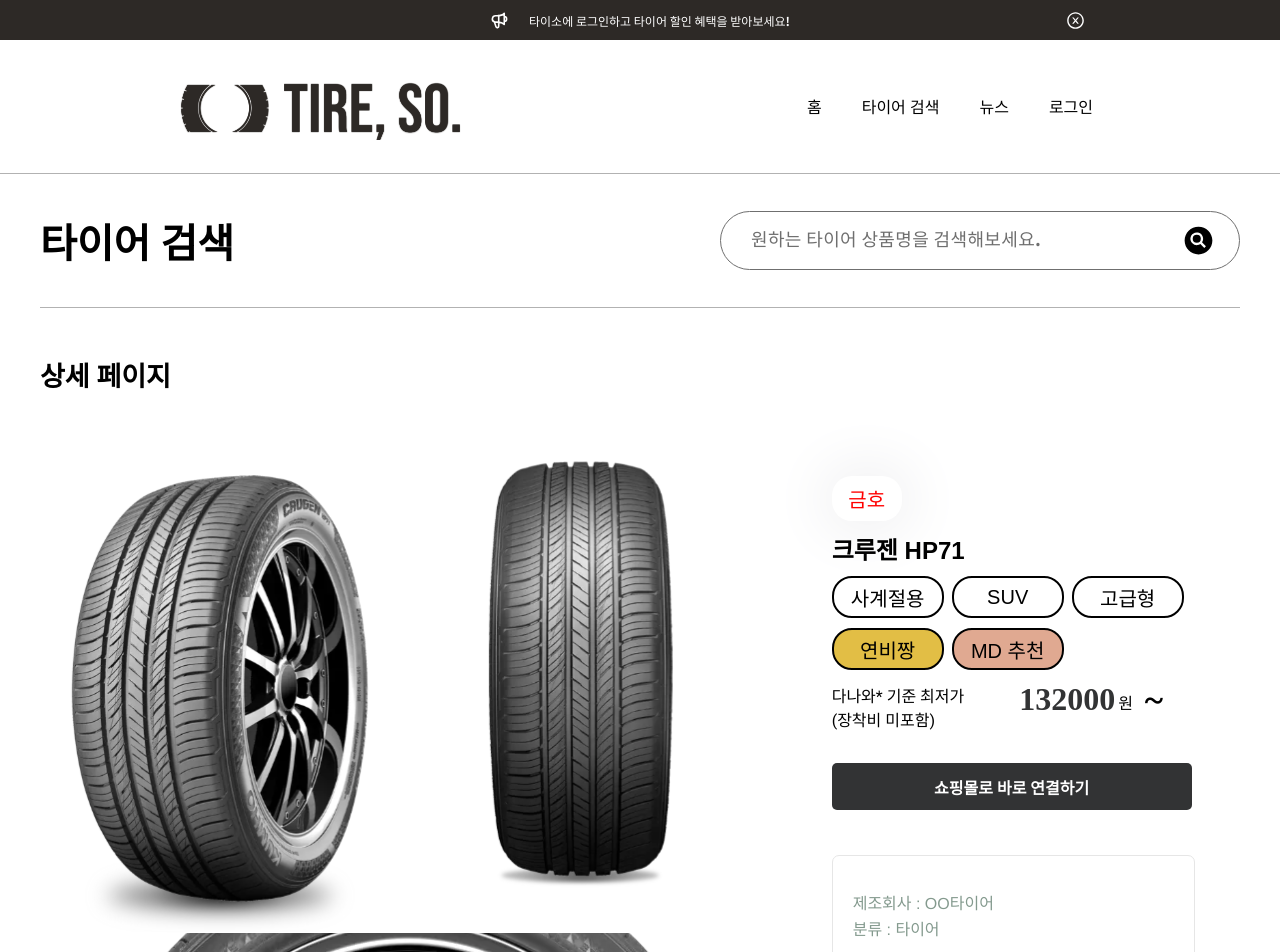
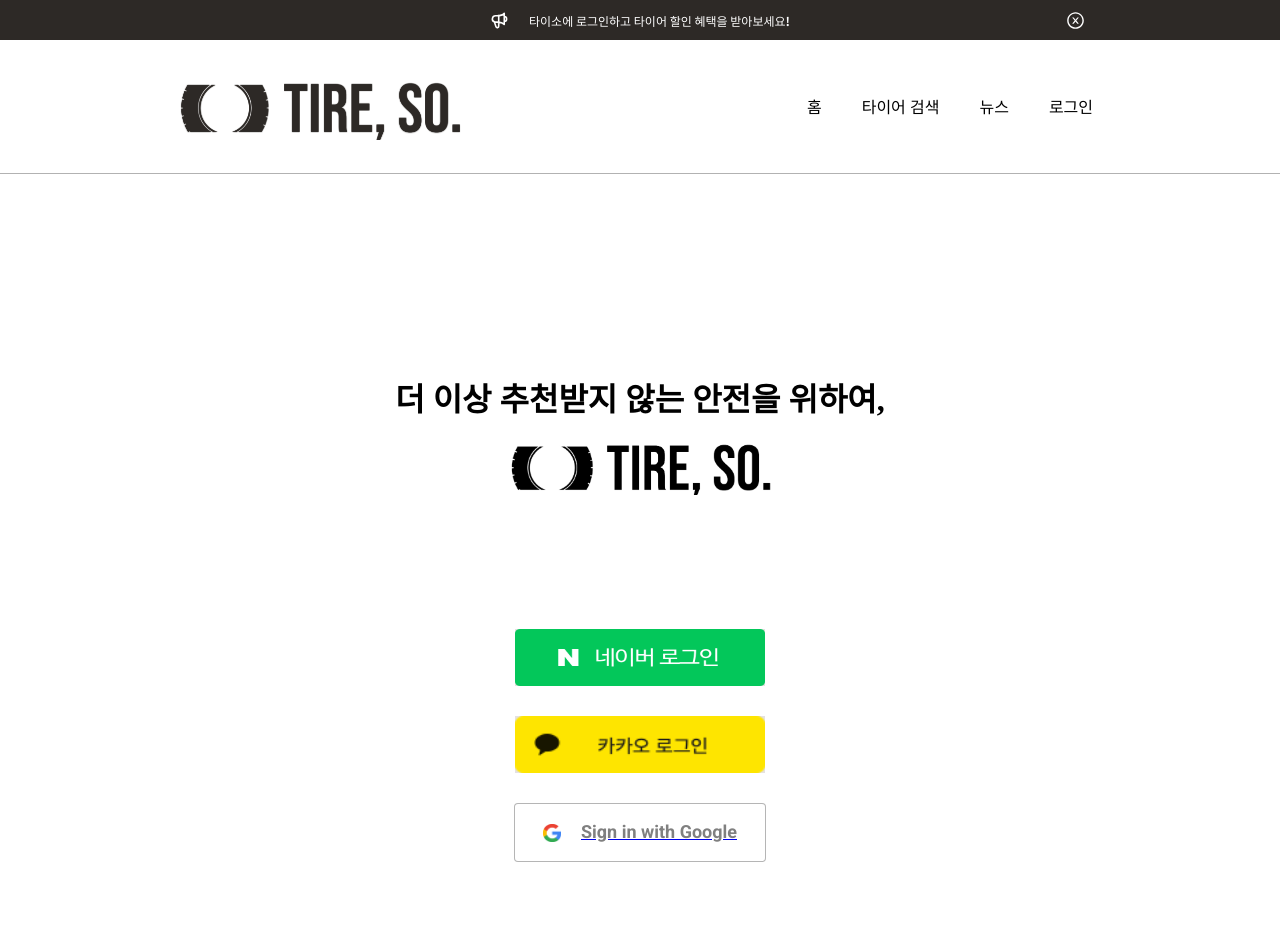
Before and after one commit to Likelion-YeungNam-Univ/taiso-web, a React (Create React App) app: page / in a window 1280 px wide. Shown: the top 952 px of the page. Built offline with nearby package versions, Linux system fonts and the light colour scheme; a web font is replaced by a local one.

Commit message:
[feat] 백엔드 url 수정

```diff
--- a/src/App.js
+++ b/src/App.js
@@ -1,30 +1,4 @@
-// import { Header, TopBar, Footer} from "components";
-// // import RegisterCar from "components/mypage/RegisterCar";
-// import { SignInPage, MainPage, NewsPage, SearchPage, MyPage, RegisterCarPage } from "pages";
-// import { Routes, Route } from "react-router-dom";
-
-// const App = () => {
-//   return (
-//     <div>
-//       <TopBar />
-//       <Header />
-//       <Routes>
-//           <Route path="/" element={<SignInPage/>}></Route>
-//           <Route path="/main" element={<MainPage/>}></Route>
-//           <Route path="/news" element={<NewsPage/>}></Route>
-//           <Route path="/search" element={<SearchPage/>}></Route>
-//           <Route path="/mypage" element={<MyPage/>}></Route>
-//           <Route path="/register/car" element={<RegisterCarPage/>}></Route>
-//       </Routes>
-//     <Footer/>
-//     </div>
-//   );
-// };
-
-// export default App;
-
 import { Header, TopBar, Footer} from "components";
-// import RegisterCar from "components/mypage/RegisterCar";
 import { SignInPage, MainPage, NewsPage, SearchPage, MyPage, RegisterCarPage, TireDetailsPage } from "pages";
 import { Routes, Route } from "react-router-dom";
 
@@ -34,12 +8,13 @@
        <TopBar />
        <Header />
        <Routes>
-          <Route path="/" element={<TireDetailsPage/>}></Route>
+           <Route path="/" element={<SignInPage/>}></Route>
            <Route path="/main" element={<MainPage/>}></Route>
            <Route path="/news" element={<NewsPage/>}></Route>
            <Route path="/search" element={<SearchPage/>}></Route>
            <Route path="/mypage" element={<MyPage/>}></Route>
            <Route path="/register/car" element={<RegisterCarPage/>}></Route>
+           <Route path="/detailpage" element={<TireDetailsPage/>}></Route>
        </Routes>
      <Footer/>
      </div>
--- a/src/components/search/ResultItem.js
+++ b/src/components/search/ResultItem.js
@@ -157,11 +157,12 @@
             </KeywordContainer>
             <KeywordContainer>
                 <Keyword>{props.keyword3}</Keyword>
-                <Keyword color={props.color}>{props.keyword4}</Keyword>
+                {props.keyword4 !== null && <Keyword color={props.color}>{props.keyword4}</Keyword>}
             </KeywordContainer>
             <KeywordContainer className="rate">
                 <FaStar className="star" color="#E2BE45" size="30"/>
                 <Grade>{props.grade}</Grade>
+                <Grade>({props.review.toString().replace(/\B(?=(\d{3})+(?!\d))/g, ",")})</Grade>
             </KeywordContainer>
             </BottomBox>
         </Container>
--- a/src/components/search/ResultList.js
+++ b/src/components/search/ResultList.js
@@ -130,7 +130,7 @@
     let params = useNavigate();
 
     const handleSelect = (props) => {
-        params(`/tire?sort=${props}`);
+        params(`https://6b17-218-150-7-191.ngrok-free.app/tire?sort=${props}`);
     }
 
     // 등록순 선택 박스
@@ -163,7 +163,7 @@
             setLists(response.data);
             setCurrentPosts(response.data);
         });*/}
-        const {data: response} = await axios.get("https://b737-220-81-51-23.ngrok-free.app/tire", {withCredentials: true});
+        const {data: response} = await axios.get("https://6b17-218-150-7-191.ngrok-free.app/tire", {withCredentials: true});
         // console.log(typeof response);
         console.log(response);
         setLists(response);
@@ -174,11 +174,6 @@
     useEffect(()=>{
         getItem();
     }, []);
-
-    {/*useEffect(() => {
-        setLists(Tires);
-        setCurrentPosts(Tires);
-    }, []);*/}
 
     const onSearch = (e) => {
         e.preventDefault();
@@ -232,7 +227,6 @@
                         {currentPosts.slice(offset, offset + 9).map((tire) => (
                             <ResultItem  key={tire.id}
                             img={tire.imageUrl1}
-                            brandcolor = "#FF0000"
                             brand = {tire.brand.name}
                             width = "50px"
                             tirename = {tire.name}
@@ -240,9 +234,10 @@
                             keyword1 = {tire.carType}
                             keyword2 = {tire.season}
                             keyword3 = {tire.type}
-                            keyword4 = "임시"
+                            keyword4 = {tire.tag}
                             color = "#E2BE45"
-                            grade = {tire.rate} />
+                            grade = {tire.rate}
+                            review = {tire.review_cnt}/>
                         ))}
                     </Container>
 
--- a/src/pages/auth/SignInPage.js
+++ b/src/pages/auth/SignInPage.js
@@ -110,9 +110,10 @@
     <Container>
       <h1>더 이상 추천받지 않는 안전을 위하여,</h1>
       <TireLogoStyle src={TireLogo} alt="로고" onClick={goMain}/>
-      <BtnStyleWrapper>        <LoginLogo href="백엔드 링크"><img src={Naver}/></LoginLogo>
-        <LoginLogo href="백엔드 링크"><img src={Kakao}/></LoginLogo>
-        <GoogleBtn href="백엔드 링크">
+      <BtnStyleWrapper>
+        <LoginLogo href="https://6b17-218-150-7-191.ngrok-free.app/auth/sign-in/naver"><img src={Naver}/></LoginLogo>
+        <LoginLogo href="https://6b17-218-150-7-191.ngrok-free.app/auth/sign-in/kakao"><img src={Kakao}/></LoginLogo>
+        <GoogleBtn href="https://6b17-218-150-7-191.ngrok-free.app/auth/sign-in/google">
             <GoogleLogo src={GoogleIcon} alt=""/>
             <P>Sign in with Google</P>
         </GoogleBtn>
```
Lines whose indentation alone changed are shown as unchanged.
